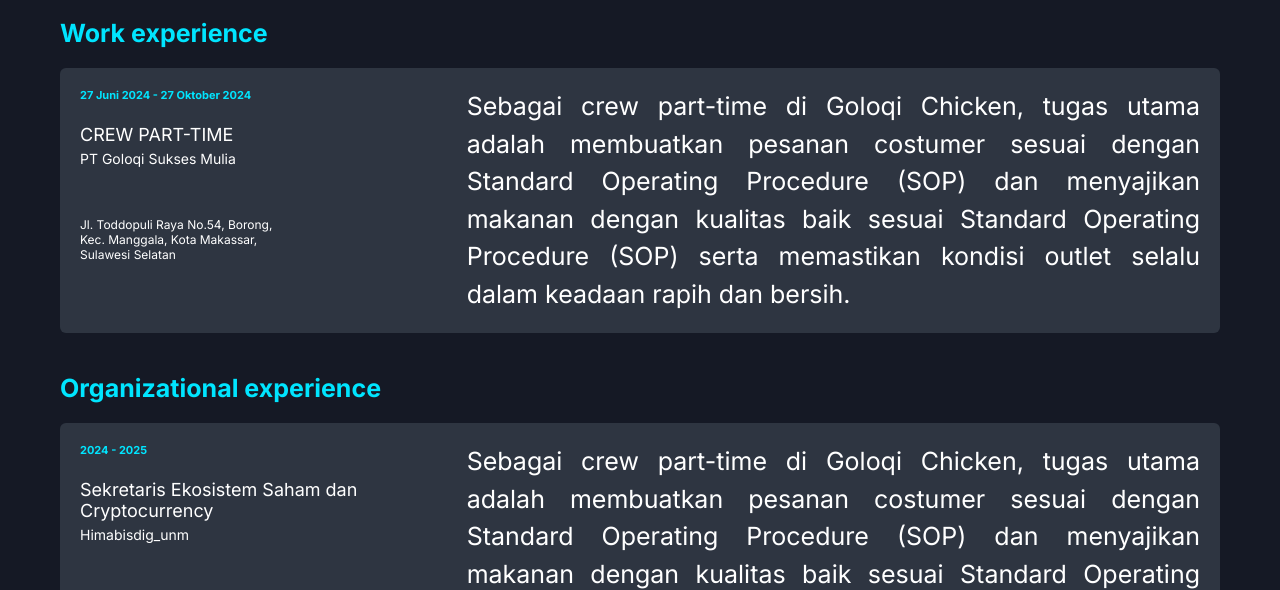
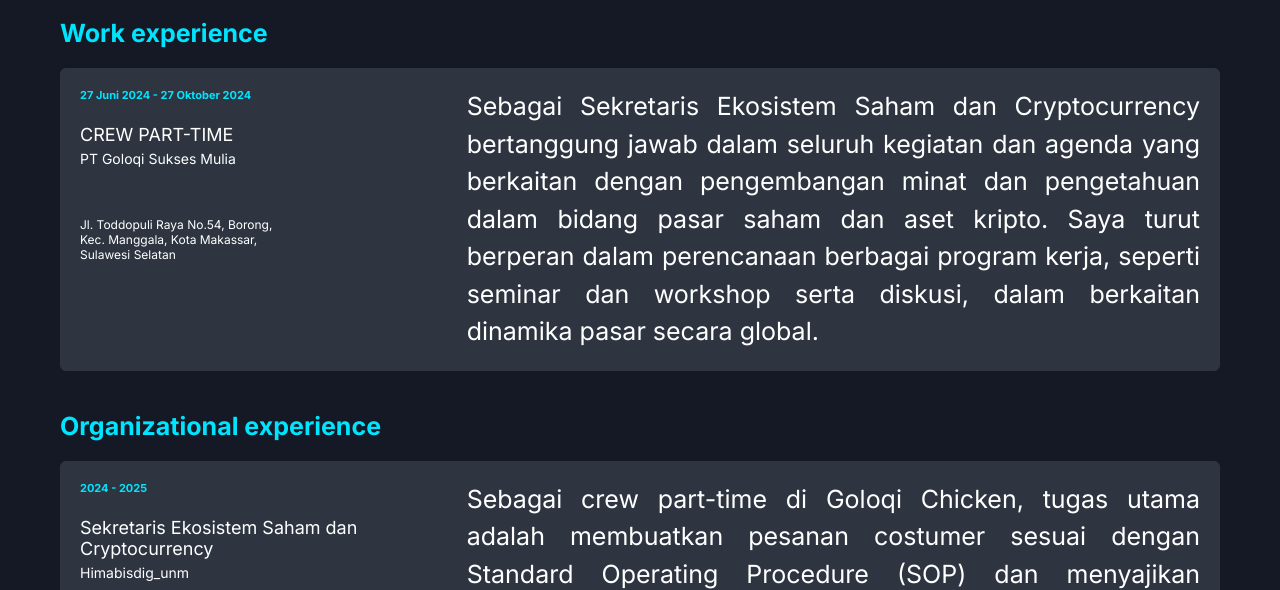
Before and after one commit to Alsyauqi0422/Revisi_website, a plain HTML site: page Resume.html in a window 1280 px wide. Shown: the part 196-786 px from the top of the page. Drawn offline with Linux system fonts and the light colour scheme.

Commit message:
Resume.html

```diff
--- a/Resume.html
+++ b/Resume.html
@@ -43,7 +43,7 @@
       </div>
       <div class="experience-right">
         <p>
-          Sebagai crew part-time di Goloqi Chicken, tugas utama adalah membuatkan pesanan costumer sesuai dengan Standard Operating Procedure (SOP) dan menyajikan makanan dengan kualitas baik sesuai Standard Operating Procedure (SOP) serta memastikan kondisi outlet selalu dalam keadaan rapih dan bersih.
+          Sebagai Sekretaris Ekosistem Saham dan Cryptocurrency bertanggung jawab dalam seluruh kegiatan dan agenda yang berkaitan dengan pengembangan minat dan pengetahuan dalam bidang pasar saham dan aset kripto. Saya turut berperan dalam perencanaan berbagai program kerja, seperti seminar dan workshop serta diskusi, dalam berkaitan dinamika pasar secara global.
         </p>
       </div>
     </div>
```
